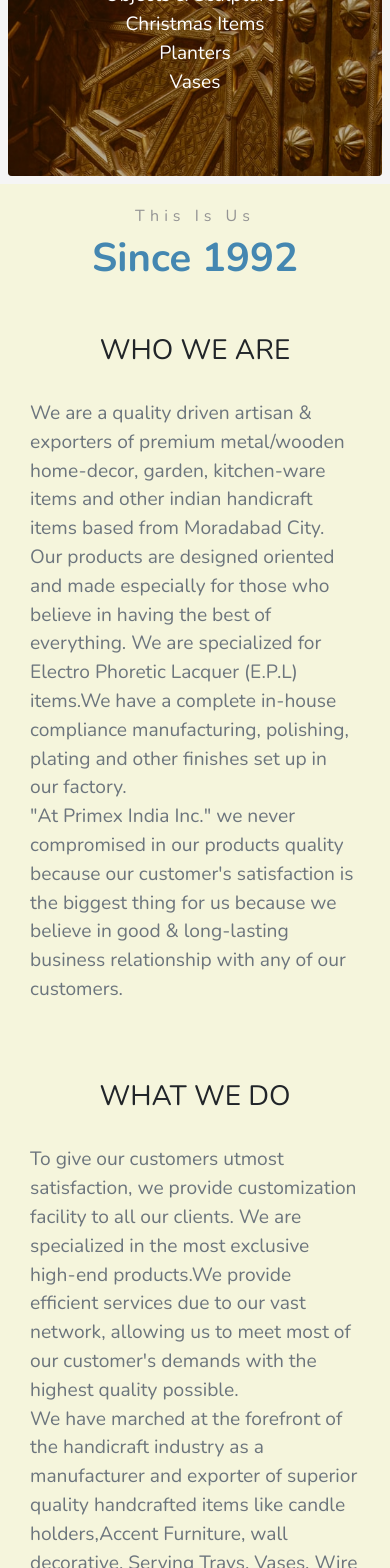
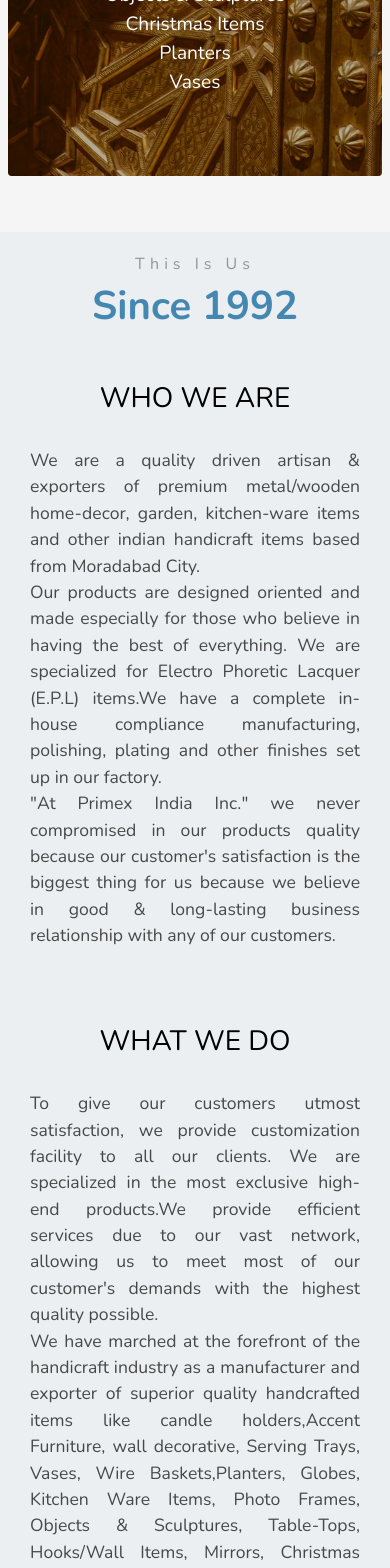
Before and after one commit to prashant0829/trade-site, a React (Create React App) app: page / in a window 390 px wide. Shown: the part 1458-3026 px from the top of the page. Built offline with nearby package versions, Linux system fonts and the light colour scheme.

Commit message:
fix in responsive designs

```diff
--- a/src/App.css
+++ b/src/App.css
@@ -2,7 +2,7 @@
 
 .navbar-nav {
   margin-left: auto;
-  padding-left: 800px;
+  /* padding-left: 800px; */
 }
 .navbar-brand img {
   max-width: 150px;
@@ -11,9 +11,8 @@
 .navbar-nav .nav-item {
   float: right;
   padding-left: 24px;
-
 }
-.navbar-brand{
+.navbar-brand {
   padding-left: -20px;
 }
 
@@ -74,21 +73,18 @@
 .product-text-cp {
   background-color: #3f290062;
 }
-.points{
+.points {
   font-size: larger;
-
 }
 /* *****************index page ends here************* */
 
 /* *******************collection page******************* */
 
-
-
-.card{
+.card {
   transition: 10s ease-in-out;
 }
-.card :hover{
-      filter:brightness(80%);
+.card :hover {
+  filter: brightness(80%);
 }
 
 /* *****************collection page ends here*********** */
@@ -105,13 +101,15 @@
   letter-spacing: 5px;
   color: #949494;
 }
-.text-muted {
-  font-size: larger;
+.text-lg {
+  font-size: 1.1rem;
+  color: #484848;
+  text-align: justify;
 }
-.col-md-6{
+.col-md-6 {
   padding: 30px;
 }
-.about{
+.about {
   padding-top: 5%;
 }
 /* *********************about page ends here************** */
@@ -237,11 +235,27 @@ h2 {
   .container .contactinfo {
   }
 }
-.follow-us{
+.follow-us {
   margin-left: 20%;
 }
-.box .icon{
+.box .icon {
   margin-left: 10%;
+}
+@media (max-width: 600px) {
+  .contactForm {
+    padding: 10px;
+  }
+  .container .contactinfo .box .icon {
+    min-width: 40px;
+    height: 40px;
+    background: rgb(76, 145, 185);
+    display: flex;
+    justify-content: center;
+    align-items: center;
+    border-radius: 50%;
+    font-size: 22px;
+    margin: 12px;
+  }
 }
 
 /* ***************contact page ends here*********** */
@@ -254,10 +268,10 @@ h2 {
   font-family: "Nunito", sans-serif;
 }
 
-footer{
+footer {
   padding: 10px 0;
   background-color: #101010;
-    color:#9d9d9d;
+  color: #9d9d9d;
   bottom: 0;
   width: 100%;
   /* position: fixed; */
@@ -265,5 +279,4 @@ footer{
   bottom: 0;
 }
 
-
 /* ******************footer ends here************ */
--- a/src/App.js
+++ b/src/App.js
@@ -8,26 +8,31 @@ import Navbar from "./components/Navbar";
 
 function App() {
   return (
-    <div className="" id="index" style={{ scrollBehavior: "smooth" , backgroundColor:"whitesmoke"}}>
+    <div
+      className=""
+      id="index"
+      style={{ scrollBehavior: "smooth", backgroundColor: "whitesmoke" }}>
       <Navbar className="" />
       <div id="index">
         <Index />
       </div>
-      <div id="about" style={{backgroundColor:"beige" }}>
+      <div id="about" style={{ backgroundColor: "#ebeff1", color: "black" }}>
         <About />
       </div>
-      <div id="collection" style={{backgroundColor:"whitesmoke"}}>
+      <div id="collection" style={{ backgroundColor: "whitesmoke" }}>
         <Collection />
       </div>
-      <div id="contact" style={{backgroundColor:"beige"}}>
+      <div id="contact" style={{ backgroundColor: "#f2fbfa" }}>
         <Contact />
       </div>
       <footer className="footer">
-       <div className="container">
-       <center>
-       <p>Copyright &copy;  All Rights Reserved | Contact Us: +91 9000000000</p>
-      </center>
-       </div>
+        <div className="container">
+          <center>
+            <p>
+              Copyright &copy; All Rights Reserved | Contact Us: +91 9000000000
+            </p>
+          </center>
+        </div>
       </footer>
     </div>
   );
--- a/src/components/About.jsx
+++ b/src/components/About.jsx
@@ -10,40 +10,44 @@ const about = () => {
         </div>
         <div class="row">
           <div class="col-md-6">
-            <h3 class="about-h3 text-center">WHO WE ARE</h3><br/>
-              <p class="text-muted">
-                We are a quality driven artisan & exporters of premium
-                metal/wooden home-decor, garden, kitchen-ware items and other
-                indian handicraft items based from Moradabad City.<br/> Our products
-                are designed oriented and made especially for those who believe
-                in having the best of everything. We are specialized for Electro
-                Phoretic Lacquer (E.P.L) items.We have a complete in-house
-                compliance manufacturing, polishing, plating and other finishes
-                set up in our factory.
-                <br/> "At Primex India Inc." we never compromised in
-                our products quality because our customer's
-                satisfaction is the biggest thing for us because
-                we believe in good & long-lasting business
-                 relationship with any of our customers. </p>
+            <h3 class="about-h3 text-center">WHO WE ARE</h3>
+            <br />
+            <p class="text-lg" style={{ color: "#484848" }}>
+              We are a quality driven artisan & exporters of premium
+              metal/wooden home-decor, garden, kitchen-ware items and other
+              indian handicraft items based from Moradabad City.
+              <br /> Our products are designed oriented and made especially for
+              those who believe in having the best of everything. We are
+              specialized for Electro Phoretic Lacquer (E.P.L) items.We have a
+              complete in-house compliance manufacturing, polishing, plating and
+              other finishes set up in our factory.
+              <br /> "At Primex India Inc." we never compromised in our products
+              quality because our customer's satisfaction is the biggest thing
+              for us because we believe in good & long-lasting business
+              relationship with any of our customers.{" "}
+            </p>
           </div>
           <div class="col-md-6">
-            <h3 class="about-h3 text-center">WHAT WE DO</h3><br/>
-              <p class="text-muted">
-                To give our customers utmost satisfaction, we
-                provide customization facility to all our clients. We are specialized in the
-                most exclusive high-end products.We provide efficient
-                services due to our vast network,
-                allowing us to meet most of our customer's demands with the highest quality possible.
-                <br/>We have marched at the forefront
-                of the handicraft industry as a manufacturer and exporter of
-                superior quality handcrafted items like candle holders,Accent Furniture,
-                wall decorative, Serving Trays, Vases, Wire Baskets,Planters, Globes,
-                Kitchen Ware Items, Photo Frames, Objects & Sculptures, Table-Tops,
-                Hooks/Wall Items, Mirrors, Christmas Items, Iron Wire Baskets and more such products.
-              </p>
-            </div>
+            <h3 class="about-h3 text-center">WHAT WE DO</h3>
+            <br />
+            <p class="text-lg">
+              To give our customers utmost satisfaction, we provide
+              customization facility to all our clients. We are specialized in
+              the most exclusive high-end products.We provide efficient services
+              due to our vast network, allowing us to meet most of our
+              customer's demands with the highest quality possible.
+              <br />
+              We have marched at the forefront of the handicraft industry as a
+              manufacturer and exporter of superior quality handcrafted items
+              like candle holders,Accent Furniture, wall decorative, Serving
+              Trays, Vases, Wire Baskets,Planters, Globes, Kitchen Ware Items,
+              Photo Frames, Objects & Sculptures, Table-Tops, Hooks/Wall Items,
+              Mirrors, Christmas Items, Iron Wire Baskets and more such
+              products.
+            </p>
           </div>
         </div>
+      </div>
     </>
   );
 };
--- a/src/components/Index.jsx
+++ b/src/components/Index.jsx
@@ -3,7 +3,8 @@ import React from "react";
 const index = () => {
   return (
     <div>
-      <div class="parallax"
+      <div
+        class="parallax"
         style={{ backgroundImage: `url("/img/parallax.jpg")` }}>
         <div className="parallax-text">Welcome to Primex India Inc.</div>
       </div>
@@ -12,23 +13,30 @@ const index = () => {
         <h1 class="primary-heading text-center">OUR PRODUCTS</h1>
         <div class="row">
           <div class="col-lg-4 col-md-4 col-sm-4 col-sx-12 p-2">
-            <div className="rounded product-container"
+            <div
+              className="rounded product-container"
               style={{
                 backgroundImage: `url("/img/wood.jpg")`,
               }}>
               <div className="product-text-w text-center">
                 <div>
                   <h3>WOODEN ITEMS</h3>
-                  <p className="points">Kitchen-Ware Items<br/>
-                  Accent Furniture<br/>
-                  Photo Frames<br/>
-                  Wall Arts</p>
+                  <p className="points">
+                    Kitchen-Ware Items
+                    <br />
+                    Accent Furniture
+                    <br />
+                    Photo Frames
+                    <br />
+                    Wall Arts
+                  </p>
                 </div>
               </div>
             </div>
           </div>
           <div class="col-lg-4 col-md-4 col-sm-4 col-sx-12 p-2">
-            <div className="rounded product-container"
+            <div
+              className="rounded product-container"
               style={{
                 backgroundImage: `url("/img/copper.jpg")`,
               }}>
@@ -36,16 +44,21 @@ const index = () => {
                 <div>
                   <h3>COPPER ITEMS</h3>
                   <p className="points">
-                  Candle - Holders<br/>
-                  Wire Baskets<br/>
-                  Mirrors<br/>
-                  Globes</p>
-               </div>
+                    Candle - Holders
+                    <br />
+                    Wire Baskets
+                    <br />
+                    Mirrors
+                    <br />
+                    Globes
+                  </p>
+                </div>
               </div>
             </div>
           </div>
-          <div class="col-lg-4 col-md-4 col-sm-4 col-sx-12 p-2">
-            <div className="rounded product-container"
+          <div class="col-lg-4 col-md-4 col-sm-4 col-sx-12 p-2 mb-5">
+            <div
+              className="rounded product-container"
               style={{
                 backgroundImage: `url("/img/brass.jpg")`,
               }}>
@@ -54,10 +67,14 @@ const index = () => {
                   <h3>BRASS ITEMS</h3>
                   <div>
                     <p className="points">
-                    Objects & Sculptures<br/>
-                    Christmas Items<br/>
-                    Planters<br/>
-                    Vases</p>
+                      Objects & Sculptures
+                      <br />
+                      Christmas Items
+                      <br />
+                      Planters
+                      <br />
+                      Vases
+                    </p>
                   </div>
                 </div>
               </div>
--- a/src/components/Navbar.jsx
+++ b/src/components/Navbar.jsx
@@ -28,17 +28,17 @@ const Navbar = () => {
               </li>
               <li class="nav-item">
                 <a class="nav-link" href="#about">
-                 <b> About</b>
+                  <b> About</b>
                 </a>
               </li>
               <li class="nav-item">
                 <a class="nav-link" href="#collection">
-                <b>  Collection</b>
+                  <b> Collection</b>
                 </a>
               </li>
               <li class="nav-item">
                 <a class="nav-link " href="#contact">
-                <b>  Contact</b>
+                  <b> Contact</b>
                 </a>
               </li>
             </ul>
```
Also changed, not shown: src/components/Contact.jsx (+39 -24 lines). Lines whose indentation alone changed are shown as unchanged.
